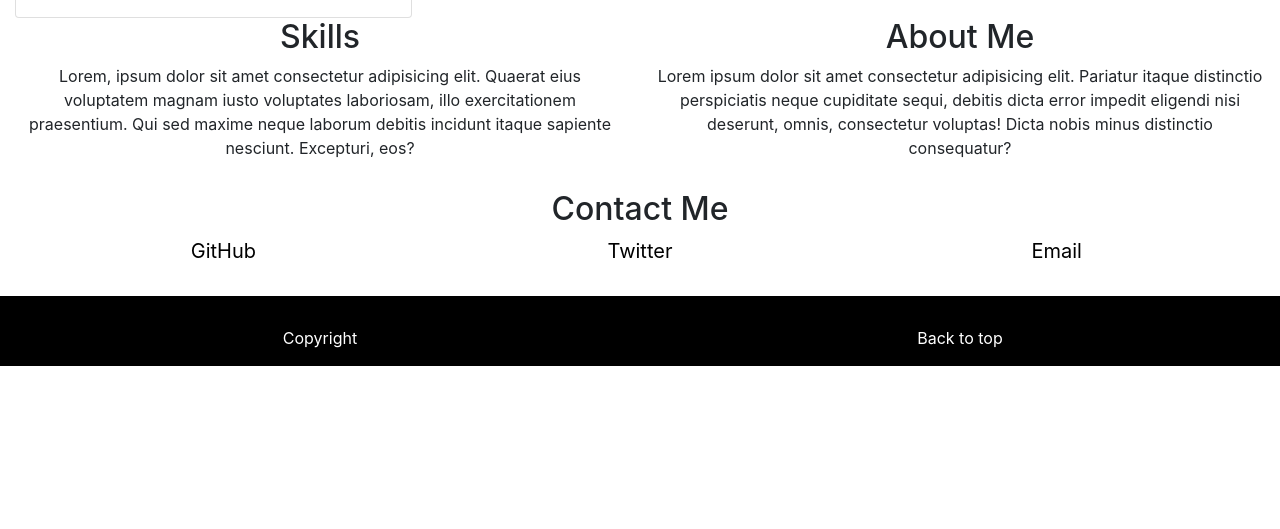
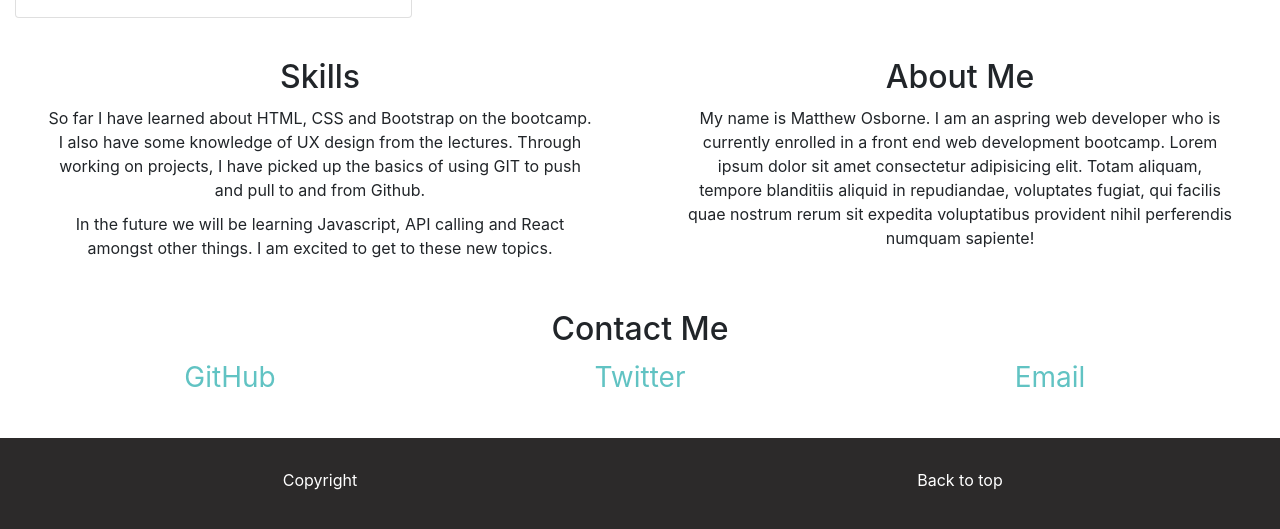
Before and after one commit to MOMatthewOsborne/Bootstrap-Portfolio, a plain HTML site: page index.html in a window 1280 px wide. Shown: the part 1133-1662 px from the top of the page. Before the commit the page ends 1499 px from the top, so only its background shows below. Drawn offline with nearby package versions, Linux system fonts and the light colour scheme.

Commit message:
added text content to sections also changed some colours

```diff
--- a/css/styles.css
+++ b/css/styles.css
@@ -21,22 +21,41 @@ body {
     opacity: 0.5;
 }
 
+#work-section {
+    padding-bottom: 40px;
+}
+
+/* About section */
+
+.list-skill {
+    list-style: none;
+    text-align: center;
+}
+
+.about-para {
+    margin: 10px 30px;
+}
+
 /* Footer */
 
 #footer {
-    padding: 30px;
+    padding: 40px;
 }
 
 .footBar {
-    background-color: black;
+    background-color: rgb(44, 42, 42);
     color: white;
-    padding-top: 30px;
+    padding-top: 40px 0;
+    min-height: 100px;
+    text-align: center;
+    vertical-align: middle;
 }
 
 .link-foot {
     text-decoration: none;
-    color: black;
-    font-size: 20px;
+    color: rgb(97, 195, 195);
+    font-size: 28px;
+    padding: 15px 0;
 }
 
 .link-foot:hover,
@@ -47,4 +66,9 @@ body {
 .link-dark {
     text-decoration: none;
     color: white;
+    margin-top: 30px;
 }
+
+.link-pos {
+    margin-top: 30px;
+}
--- a/index.html
+++ b/index.html
@@ -14,7 +14,7 @@
 <body>
 
     <nav class="navbar navbar-expand-lg navbar-dark bg-dark">
-        <a class="navbar-brand" href="#">Matthew Osborne</a>
+        <a class="navbar-brand" id="top" href="#">Matthew Osborne</a>
         <button class="navbar-toggler" type="button" data-toggle="collapse" data-target="#navbarSupportedContent"
             aria-controls="navbarSupportedContent" aria-expanded="false" aria-label="Toggle navigation">
             <span class="navbar-toggler-icon"></span>
@@ -118,16 +118,23 @@
         <div class="row">
             <div class="col-md-6 col-sm-12">
                 <h2>Skills</h2>
-                Lorem, ipsum dolor sit amet consectetur adipisicing elit. Quaerat eius voluptatem magnam iusto
-                voluptates laboriosam, illo exercitationem praesentium. Qui sed maxime neque laborum debitis incidunt
-                itaque sapiente nesciunt. Excepturi, eos?
+                <p class="about-para">So far I have learned about HTML, CSS and Bootstrap on the bootcamp. I also have
+                    some knowledge of UX
+                    design from the lectures. Through working on projects, I have picked up the basics of using GIT to
+                    push and pull to and from Github. </p>
+                <p class="about-para">In the future we will be learning Javascript, API calling and React amongst other
+                    things. I am
+                    excited to get to these new topics.</p>
+
             </div>
 
             <div class="col-md-6 col-sm-12">
                 <h2>About Me</h2>
-                Lorem ipsum dolor sit amet consectetur adipisicing elit. Pariatur itaque distinctio perspiciatis neque
-                cupiditate sequi, debitis dicta error impedit eligendi nisi deserunt, omnis, consectetur voluptas! Dicta
-                nobis minus distinctio consequatur?
+                <p class="about-para">My name is Matthew Osborne. I am an aspring web developer who is currently
+                    enrolled in a front end web development bootcamp. Lorem ipsum dolor sit amet consectetur adipisicing
+                    elit. Totam aliquam,
+                    tempore blanditiis aliquid in repudiandae, voluptates fugiat, qui facilis quae nostrum rerum sit
+                    expedita voluptatibus provident nihil perferendis numquam sapiente!</p>
             </div>
         </div>
     </div>
@@ -152,10 +159,10 @@
     <div class="container-fluid footBar">
         <div class="row">
             <div class="col-md-6 col-sm-12">
-                <p>Copyright</p>
+                <p class="link-pos">Copyright</p>
             </div>
             <div class="col-md-6 col-sm-12">
-                <p><a class="link-dark" href="">Back to top</a></p>
+                <p class="link-pos"><a class="link-dark" href="#top">Back to top</a></p>
             </div>
         </div>
     </div>
```
